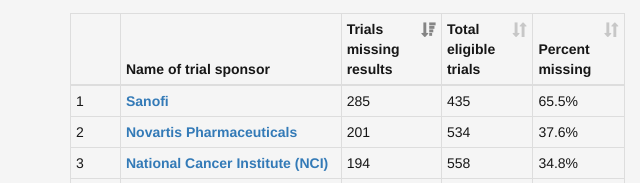
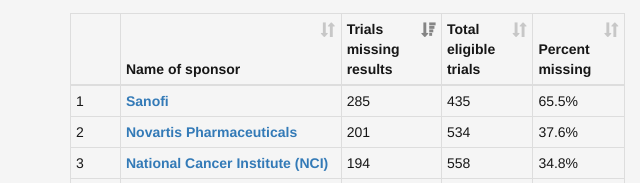
Before and after one commit to ebmdatalab/trialstracker, a plain HTML site: page app/index.html in a window 1280 px wide. Shown: the part 421-604 px from the top of the page, 0-640 px from the left. Drawn offline with Linux system fonts and the light colour scheme; some packages are replaced by stand-ins of ours; a script that the page names is missing.

Commit message:
Allow sort by name.
Since this is no longer used for setting the chart, we might as well allow sorting by name.

```diff
--- a/app/index.html
+++ b/app/index.html
@@ -50,7 +50,7 @@
 <thead>
 <tr>
 <th>&nbsp;&nbsp;&nbsp;&nbsp;&nbsp;&nbsp;</th>
-<th class="reset">Name of trial sponsor</th>
+<th class="reset">Name of sponsor</th>
 <th>Trials missing results</th>
 <th>Total eligible trials</th>
 <th>Percent missing</th>
--- a/app/js/index.js
+++ b/app/js/index.js
@@ -96,8 +96,7 @@
         "order": [[2, 'desc']],
         "columnDefs": [
           { "orderable": false, "targets": 0 },
-          { "orderable": false, "targets": 1 },
-          { "orderSequence": [ "desc", "asc" ], "targets": [ 2,3,4 ] }
+          { "orderSequence": [ "desc", "asc" ], "targets": [ 1,2,3,4 ] }
         ]
     });
     t.on('order.dt search.dt', function () {
```
